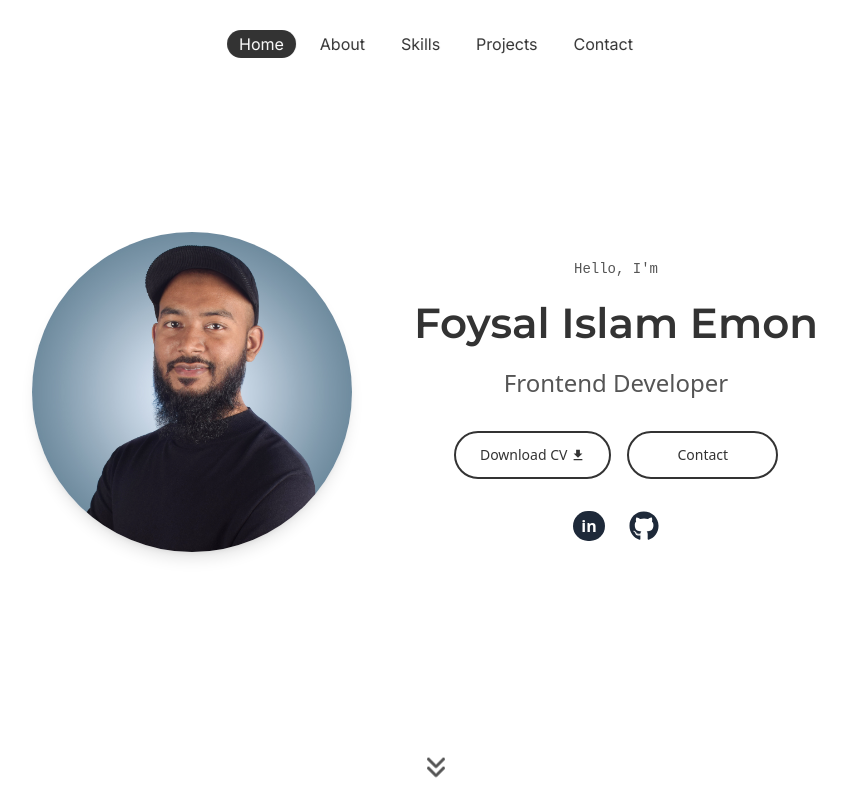
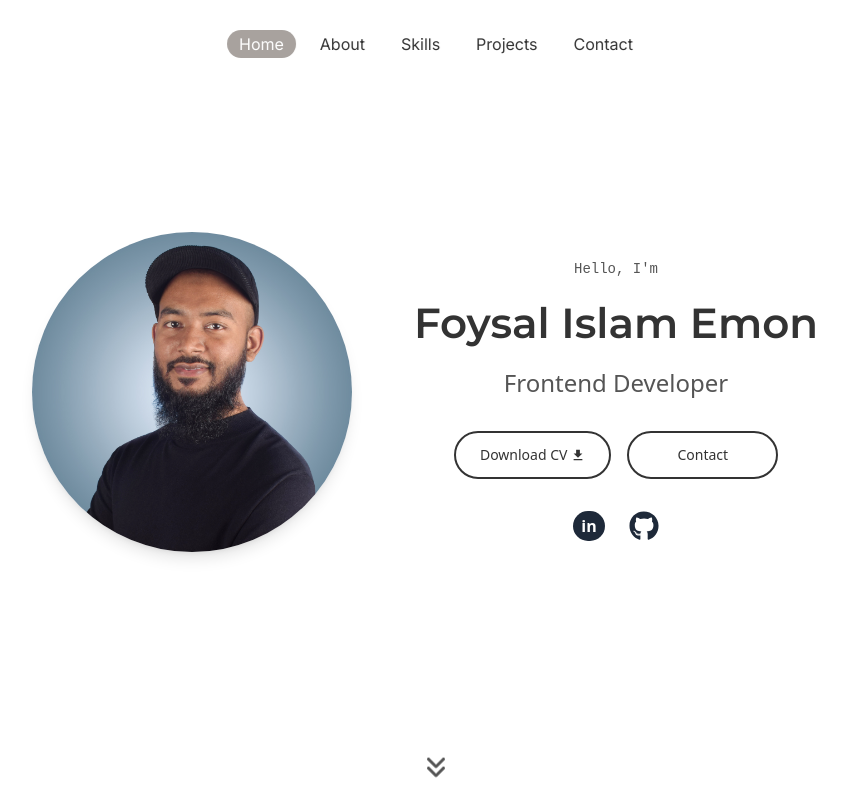
Before and after one commit to emonsimply/Portfolio, a React (Vite) app: page / in a window 1280 px wide. Shown: the top 800 px of the page, without its empty margins (204-1050 px from the left). Built offline with nearby package versions, Linux system fonts and the light colour scheme.

Commit message:
navbar update

```diff
--- a/src/components/Footer/Footer.jsx
+++ b/src/components/Footer/Footer.jsx
@@ -4,7 +4,7 @@ const Footer = () => {
   return (
     <footer className="py-8 text-center max-w-7xl mx-auto rounded-t-full">
       <NavItems className="justify-center mb-12 gap-6" />
-      <p className="font-one text-[13px] text-secondary mt-12">
+      <p className="font-one text-[11px] text-secondary mt-12">
         Copyright © 2025 Foysal Islam Emon. All Rights Reserved.
       </p>
     </footer>
--- a/src/components/Navbar/Navbar.jsx
+++ b/src/components/Navbar/Navbar.jsx
@@ -22,8 +22,8 @@ const Navbar = () => {
       className={`fixed top-2 left-1/2 -translate-x-1/2 z-50 transition-all duration-300
       ${
         scrolled
-          ? "bg-white/30 shadow-lg px-3 py-2 rounded-full backdrop-blur-xl"
-          : "bg-white/30 backdrop-blur-lg px-2 py-6 rounded-full"
+          ? "bg-black/10 px-3 py-2 rounded-full backdrop-blur-xl"
+          : "bg-white/30 backdrop-blur-lg px-6 py-6 rounded-full"
       }`}
     >
       <div className="flex items-center justify-center relative">
--- a/src/components/shared/NavItems.jsx
+++ b/src/components/shared/NavItems.jsx
@@ -29,7 +29,7 @@ const NavItems = ({ isMobile = false, onItemClick }) => {
             onClick={onItemClick}
             activeClass="pill-active"
             className="px-3 py-1 leading-none rounded-full text-primary transition-all duration-300 cursor-pointer
-                       hover:bg-[#eaeaea] hover:text-black font-three"
+                       hover:bg-stone-300 hover:text-black font-three"
           >
             {item.text}
           </ScrollLink>
--- a/src/index.css
+++ b/src/index.css
@@ -26,6 +26,6 @@
 
 .pill-active {
   color: white;
-  background-color: #333333;
+  background-color: #A8A29E;
 
 }
```
